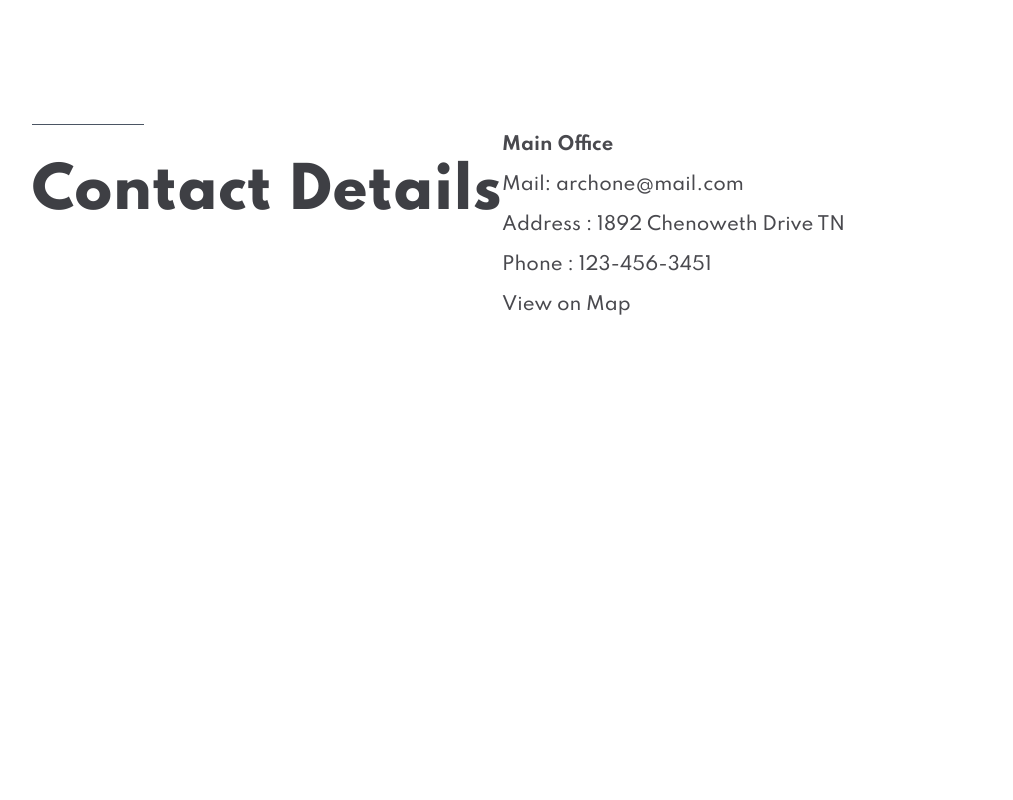
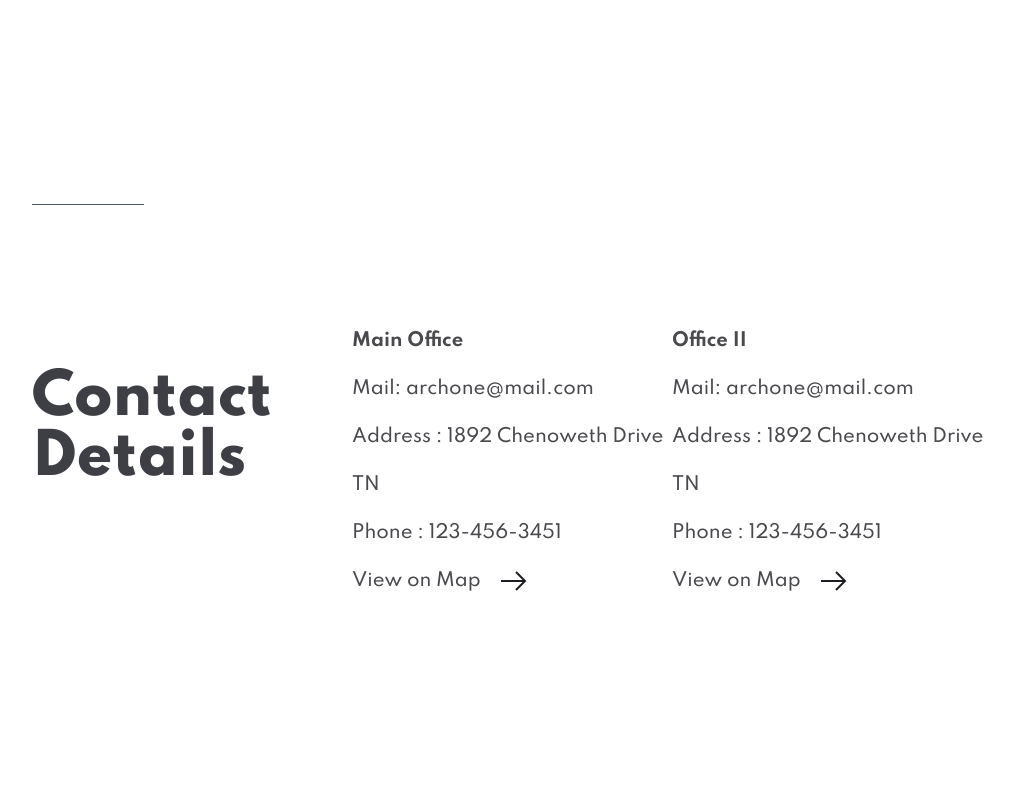
Before and after one commit to keys78/arch-studio, a React (Create React App) app: page /contact in a window 1280 px wide. Shown: the part 960-1760 px from the top of the page, without its empty margins (128-1141 px from the left). Before the commit the page ends 1333 px from the top, so only its background shows below. Built offline with nearby package versions, Linux system fonts and the light colour scheme.

Commit message:
map function

```diff
--- a/package.json
+++ b/package.json
@@ -6,8 +6,10 @@
     "@testing-library/jest-dom": "^5.11.4",
     "@testing-library/react": "^11.1.0",
     "@testing-library/user-event": "^12.1.10",
+    "leaflet": "^1.7.1",
     "react": "^17.0.2",
     "react-dom": "^17.0.2",
+    "react-leaflet": "^3.2.0",
     "react-router-dom": "^5.2.0",
     "react-scripts": "4.0.3",
     "web-vitals": "^1.0.1"
--- a/public/index.html
+++ b/public/index.html
@@ -14,6 +14,19 @@
     <link rel="preconnect" href="https://fonts.googleapis.com">
 <link rel="preconnect" href="https://fonts.gstatic.com" crossorigin>
 <link href="https://fonts.googleapis.com/css2?family=Spartan:wght@100;200;300;400;500;600;700;800;900&display=swap" rel="stylesheet">
+
+
+    <link rel="stylesheet" href="https://unpkg.com/leaflet@1.7.1/dist/leaflet.css"
+      integrity="sha512-xodZBNTC5n17Xt2atTPuE1HxjVMSvLVW9ocqUKLsCC5CXdbqCmblAshOMAS6/keqq/sMZMZ19scR4PsZChSR7A=="
+      crossorigin=""/>
+
+    <!-- Make sure you put this AFTER Leaflet's CSS -->
+    <script src="https://unpkg.com/leaflet@1.7.1/dist/leaflet.js"
+    integrity="sha512-XQoYMqMTK8LvdxXYG3nZ448hOEQiglfqkJs1NOQV44cWnUrBc8PkAOcXy20w0vlaXaVUearIOBhiXZ5V3ynxwA=="
+    crossorigin=""></script>
+
+
+
     <!--
       manifest.json provides metadata used when your web app is installed on a
       user's mobile device or desktop. See https://developers.google.com/web/fundamentals/web-app-manifest/
--- a/src/Contact.js
+++ b/src/Contact.js
@@ -1,6 +1,10 @@
+// import { MapContainer, TileLayer, Marker, Popup } from 'react-leaflet'
+import Footer from "./components/Footer"
 import Header from "./components/Header"
+import LeafletMap from "./components/LeafletMap"
 
 const Contact = () => {
+
     return (
         <div>
             <Header title="CONTACT"/>
@@ -26,24 +30,53 @@ const Contact = () => {
                 </div>
             </section>
 
-            <section className="md:w-9/12 w-11/12 mx-auto my-12">
+            <section className="md:w-9/12 w-11/12 mx-auto my-32">
                 <div><p class="border-gray-600 border-b w-28"></p></div>
-                <div className="flex items-center relative md:flex-row flex-col">
-                    <div className="">
+                <div className="flex justify-between pt-28 items-center relative md:flex-row flex-col">
+                    <div className="w-4/12">
                         <h1 className="sub-header mb-16 text-black">Contact Details</h1>
                     </div>
-                    <div className="cd">
+                    <div className="w-4/12 cd">
                         <h1 className="font-bold">Main Office</h1>
                         <h1>Mail: archone@mail.com</h1>
                         <h1>Address : 1892 Chenoweth Drive TN</h1>
                         <h1>Phone : 123-456-3451</h1>
-                        <div className="flex gap-5">
+                        <div className="flex items-center gap-5">
                             <h1>View on Map </h1>
-                            <img src={process.env.PUBLIC_URL + '/assets/icons/icon-arrow.svg'} alt="arrow-right"/>
+                            <img src={process.env.PUBLIC_URL + '/assets/icons/icon-arrow -black.svg'} alt="arrow-right"/>
+                        </div>
+                    </div>
+                    <div className="w-4/12 cd">
+                        <h1 className="font-bold">Office II</h1>
+                        <h1>Mail: archone@mail.com</h1>
+                        <h1>Address : 1892 Chenoweth Drive TN</h1>
+                        <h1>Phone : 123-456-3451</h1>
+                        <div className="flex items-center gap-5">
+                            <h1>View on Map </h1>
+                            <img src={process.env.PUBLIC_URL + '/assets/icons/icon-arrow -black.svg'} alt="arrow-right"/>
                         </div>
                     </div>
                 </div>
             </section>
+
+            <section className=" w-9/12 mx-auto mt-20 mb-40">
+            {/* <MapContainer center={[51.505, -0.09]} zoom={13} scrollWheelZoom={false}>
+            <TileLayer
+                attribution='&copy; <a href="http://osm.org/copyright">OpenStreetMap</a> contributors'
+                url="https://{s}.tile.openstreetmap.org/{z}/{x}/{y}.png"
+            />
+            <Marker position={[51.505, -0.09]}>
+                <Popup>
+                A pretty CSS3 popup. <br /> Easily customizable.
+                </Popup>
+            </Marker>
+            </MapContainer> */}
+            <LeafletMap />
+            </section>
+
+            <div>
+                <Footer />
+            </div>
         </div>
      );
 }
--- a/src/Home.js
+++ b/src/Home.js
@@ -5,7 +5,7 @@ import Footer from "./components/Footer";
 import Header from "./components/Header";
 
 const Home = ({ }) => {
-    const [portfolios, setportfolios] = useState([
+    const [portfolios] = useState([
         {
             id: 5,
             category: 'featured',
--- a/src/Portfolio.js
+++ b/src/Portfolio.js
@@ -3,8 +3,8 @@ import Header from "./components/Header"
 import Data from "./components/data";
 import Footer from "./components/Footer";
 
-const Portfolio = ({ }) => {
-    const [portfolios, setportfolios] = useState([
+const Portfolio = () => {
+    const [portfolios] = useState([
         {
             id: 1,
             category: 'none',
--- /dev/null
+++ b/src/components/LeafletMap.js
@@ -0,0 +1,15 @@
+import { MapContainer, TileLayer, Marker, Popup } from 'react-leaflet'
+import { icon } from 'leaflet';
+const Map = () => {
+    return (
+    //     <MapContainer center={[45.4, -75.7]} zoom={12}>
+    //           <TileLayer
+    //     url="https://{s}.tile.openstreetmap.org/{z}/{x}/{y}.png"
+    //     attribution='&copy; <a href="http://osm.org/copyright">OpenStreetMap</a> contributors'
+    //   />
+    //     </MapContainer>
+    <div id="mapid"></div>
+     );
+}
+
+export default Map;
--- a/src/index.css
+++ b/src/index.css
@@ -160,6 +160,13 @@ footer{
 .cd{
   color:#49494e;
   font-weight: 500;
-  line-height: 2.5rem;
+  line-height: 3rem;
   font-size: 18px;
 }
+
+.leaflet-container{
+  width: 100%;
+  height: 100vh;
+}
+
+#mapid { height: 180px; }
```
Also changed, not shown: 1 other file (tests, documents, lock files or other folders).
